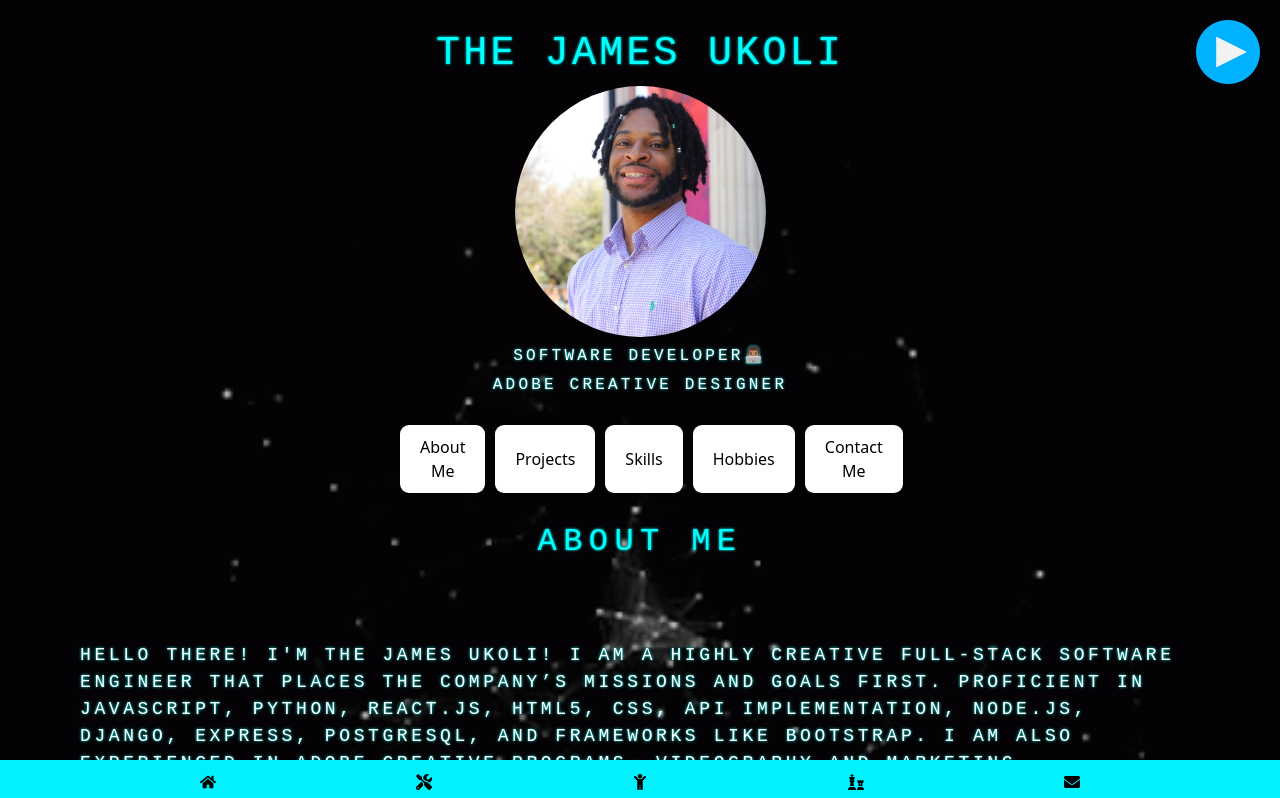
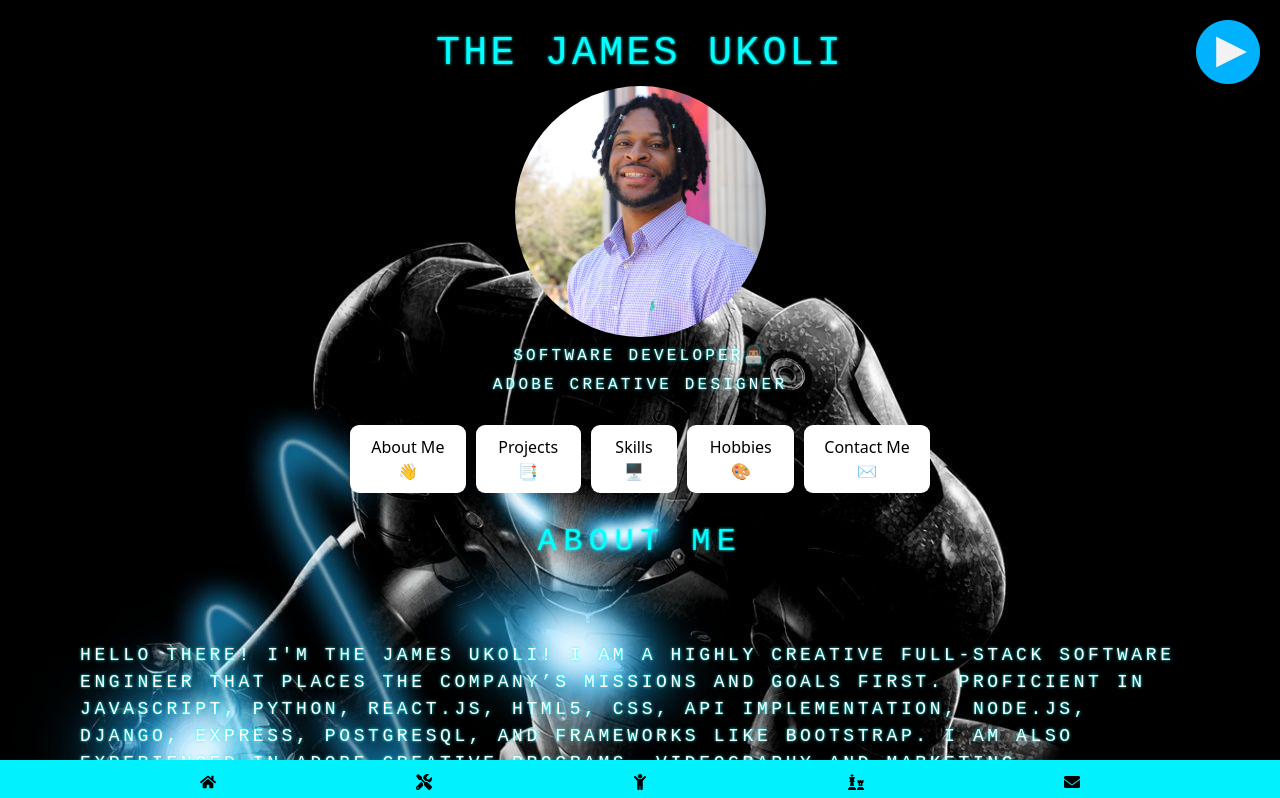
Before and after one commit to James-Ukoli/new_portfolio, a React (Create React App) app: page / in a window 1280 px wide. Shown: the top 798 px of the page. Built offline with nearby package versions, Linux system fonts and the light colour scheme.

Commit message:
navigation buttons edit

```diff
--- a/src/index.css
+++ b/src/index.css
@@ -6,7 +6,7 @@ body {
   -webkit-font-smoothing: antialiased;
   -moz-osx-font-smoothing: grayscale;
   background-blend-mode:darken;
-  background-image: url('./images/imagesSet1/black2.gif');
+  background-image: url('./images/imagesSet1/robot.jpg');
   background-repeat: no-repeat;
   background-position: center center;
   background-attachment: fixed;
--- a/src/sections/ButtonNavigation.css
+++ b/src/sections/ButtonNavigation.css
@@ -24,8 +24,8 @@
   .Button-container {
   display: flex;
    justify-content: space-around;
-   margin-right: 400px;
-   margin-left: 400px;
+   margin-right: 350px;
+   margin-left: 350px;
   }
 
   @media  (max-width: 640px) {
--- a/src/sections/ButtonNavigation.js
+++ b/src/sections/ButtonNavigation.js
@@ -20,31 +20,31 @@ function ButtonNavigation() {
           onClick={() => scrollToSection(section1Ref)}
           className="Robot-button"
         >
-          About Me
+          About Me👋
         </button>
         <button
           onClick={() => scrollToSection(section2Ref)}
           className="Robot-button"
         >
-          Projects
+          Projects📑
         </button>
         <button
           onClick={() => scrollToSection(section3Ref)}
           className="Robot-button"
         >
-          Skills
+          Skills🖥️
         </button>
         <button
           onClick={() => scrollToSection(section4Ref)}
           className="Robot-button"
         >
-          Hobbies
+          Hobbies🎨
         </button>
         <button
           onClick={() => scrollToSection(section5Ref)}
           className="Robot-button"
         >
-          Contact Me
+          Contact Me✉️
         </button>
       </nav>
     </div>
```
Also changed, not shown: src/images/imagesSet1/robot.jpg (added).
